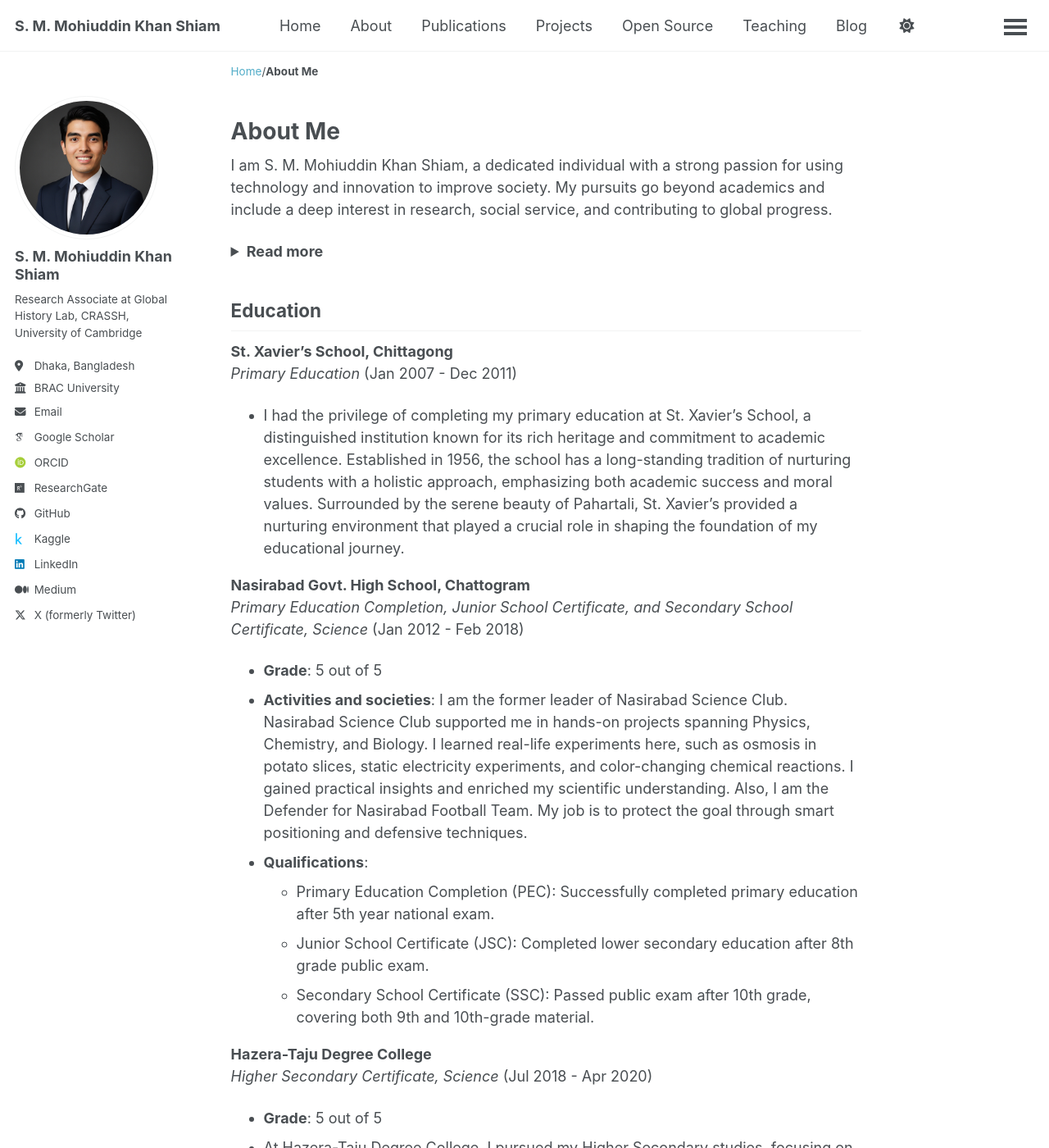
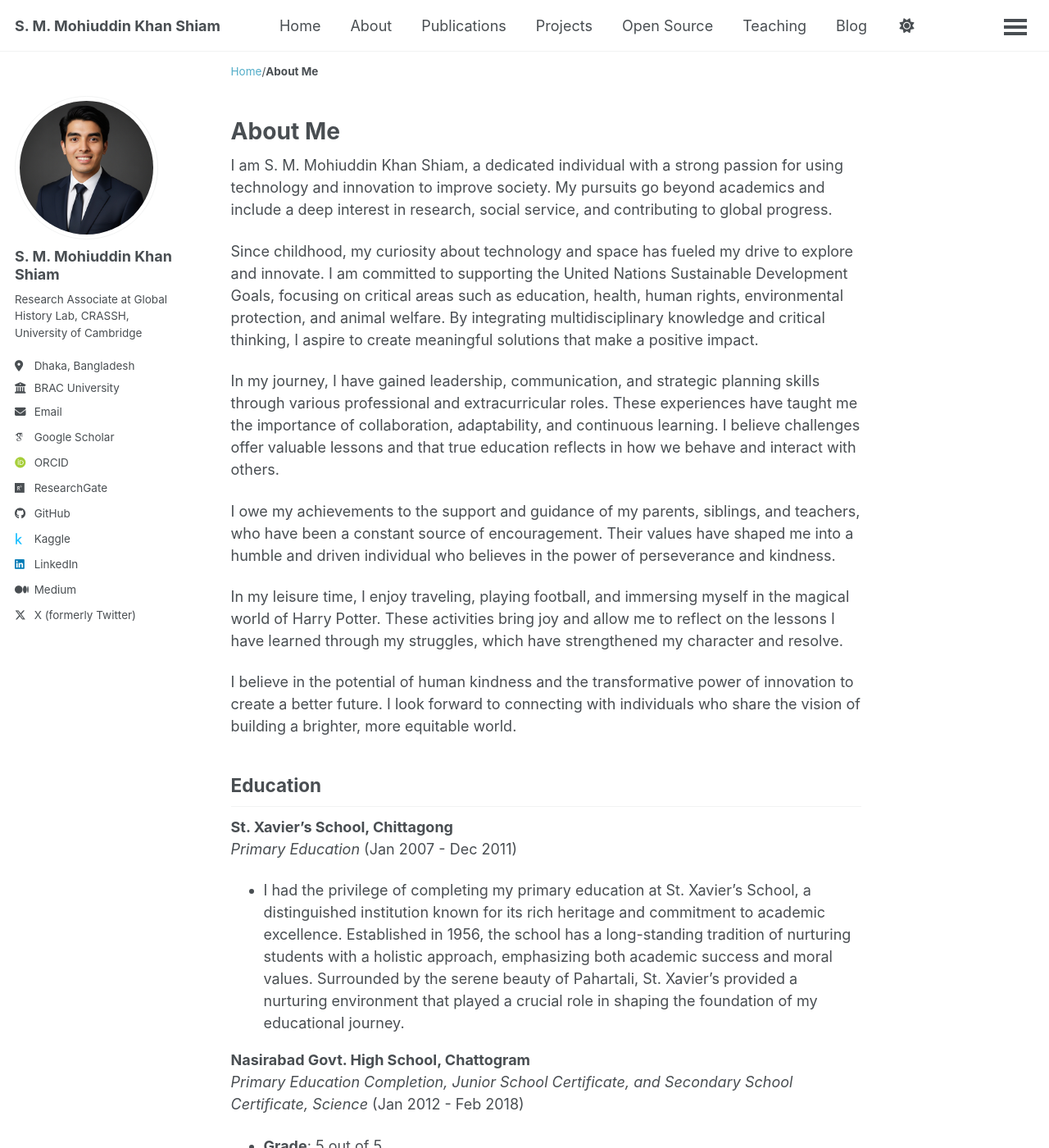
Before and after one commit to mohiuddin-khan-shiam/mohiuddin-khan-shiam.github.io, a Jekyll site: the page built from _pages/about.md, in a window 1280 px wide and 1400 px high. Shown: the whole window at 82% size. Built offline with Jekyll 4.4.1, drawn with Linux system fonts in a browser that asks for light colours; some web fonts are replaced; a script bundle is joined from its source files by our own code; library files that are not in the unit come from our copies.

Commit message:
Update about.md

```diff
--- a/_pages/about.md
+++ b/_pages/about.md
@@ -9,9 +9,6 @@ redirect_from:
 
 I am S. M. Mohiuddin Khan Shiam, a dedicated individual with a strong passion for using technology and innovation to improve society. My pursuits go beyond academics and include a deep interest in research, social service, and contributing to global progress.
 
-<details>
-<summary><strong>Read more</strong></summary>
-
 Since childhood, my curiosity about technology and space has fueled my drive to explore and innovate. I am committed to supporting the United Nations Sustainable Development Goals, focusing on critical areas such as education, health, human rights, environmental protection, and animal welfare. By integrating multidisciplinary knowledge and critical thinking, I aspire to create meaningful solutions that make a positive impact.
 
 In my journey, I have gained leadership, communication, and strategic planning skills through various professional and extracurricular roles. These experiences have taught me the importance of collaboration, adaptability, and continuous learning. I believe challenges offer valuable lessons and that true education reflects in how we behave and interact with others.
@@ -21,8 +18,6 @@ I owe my achievements to the support and guidance of my parents, siblings, and t
 In my leisure time, I enjoy traveling, playing football, and immersing myself in the magical world of Harry Potter. These activities bring joy and allow me to reflect on the lessons I have learned through my struggles, which have strengthened my character and resolve.
 
 I believe in the potential of human kindness and the transformative power of innovation to create a better future. I look forward to connecting with individuals who share the vision of building a brighter, more equitable world.
-
-</details>
 
 ## Education
 
```
